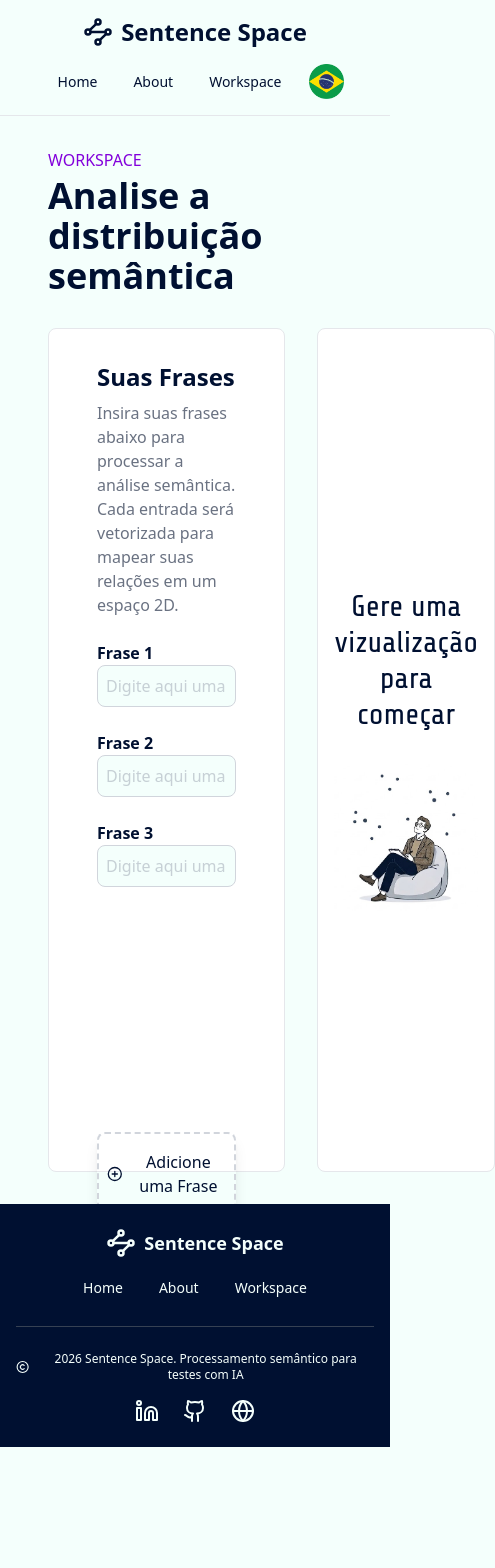
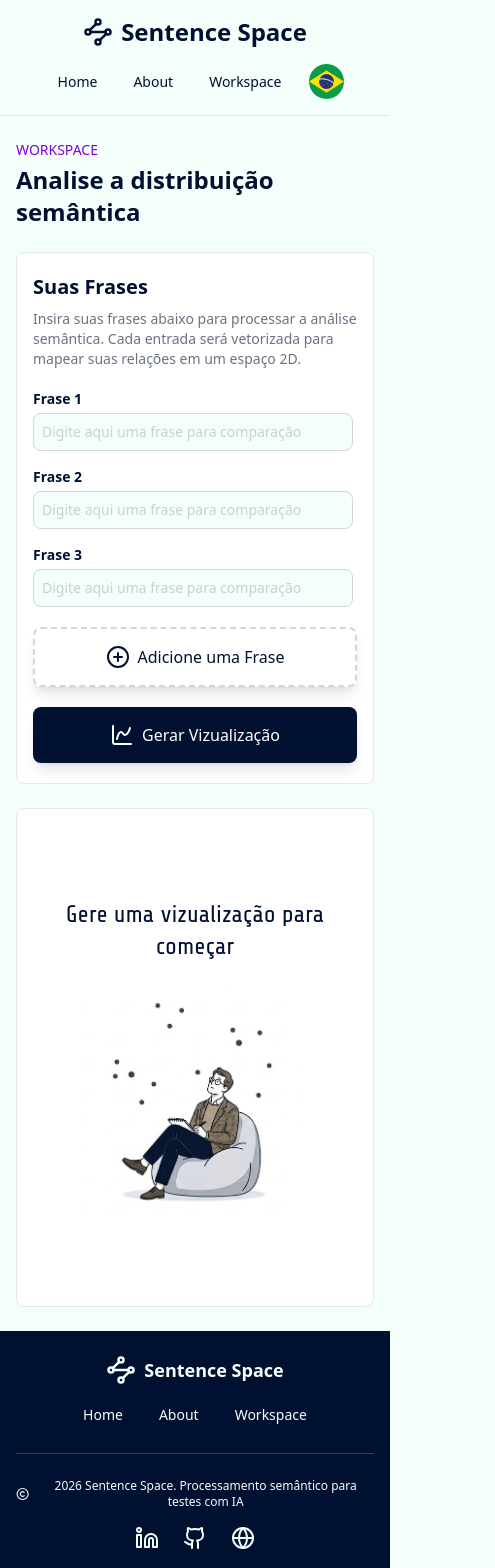
Before and after one commit to LucMazarJR/visual_embedding, a Next.js app in the folder front/: page /workspace in a window 390 px wide. Shown: the top 1568 px of the page, 495 px wide, since content can reach past the window. Before the commit the page ends 1447 px from the top, so only its background shows below. Built offline with nearby package versions, Linux system fonts and the light colour scheme.

Commit message:
feat: add responsivity to workspace and about page

```diff
--- a/front/app/_components/buttons/delete_phrase.tsx
+++ b/front/app/_components/buttons/delete_phrase.tsx
@@ -10,7 +10,7 @@ export default function DeletePhrase({ lngt, removeFunc }: DeletePhraseProps) {
     return (
       <button
         type="button"
-        className="absolute top-2 right-2 text-gray-300 opacity-0 transition-all delay-100 duration-100 ease-in-out group-hover:opacity-100 hover:scale-110 hover:text-red-300"
+        className="absolute top-2 right-2 text-gray-400 opacity-100 transition-all duration-100 ease-in-out hover:scale-110 hover:text-red-300 sm:text-gray-300 sm:opacity-0 sm:group-hover:opacity-100"
         onClick={removeFunc}
       >
         <Trash2Icon width={30} />
--- a/front/app/about/page.tsx
+++ b/front/app/about/page.tsx
@@ -8,14 +8,14 @@ import styles from "./page.module.css";
 
 export default function About() {
   return (
-    <div className="mt-12 mb-24 flex w-full flex-col items-center text-center">
-      <div className="w-1/2 space-y-2">
-        <h1 className="w-full text-start text-5xl font-black">
+    <div className="mt-8 mb-14 flex w-full flex-col items-center px-4 text-center sm:mt-10 sm:mb-20 sm:px-8 lg:mt-12 lg:mb-24">
+      <div className="w-full max-w-5xl space-y-2">
+        <h1 className="w-full text-start text-3xl font-black sm:text-4xl lg:text-5xl">
           O que é o Sentence Space?
         </h1>
-        <div className="mt-2 flex flex-col gap-12 text-justify">
+        <div className="mt-2 flex flex-col gap-8 text-justify sm:gap-10 lg:gap-12">
           <section>
-            <p className="text-gray-600">
+            <p className="text-sm text-gray-600 sm:text-base lg:text-lg">
               Sentence Space é um experimento/ferramenta que transforma frases
               em vetores e as mostra num espaço visual para você ver, explorar e
               entender como uma IA as interpreta e organiza semanticamente.
@@ -26,7 +26,7 @@ export default function About() {
             <h3>
               <SquareTerminal /> O que fazemos?
             </h3>
-            <p>
+            <p className="text-sm sm:text-base lg:text-lg">
               Recebemos de 3 a 10 frases (do usuário) e transformamos cada frase em
               um vetor numérico (embedding) usando o modelo de embeddings do Gemini.
               Em seguida reduzimos a
@@ -41,7 +41,7 @@ export default function About() {
               Como funciona?
             </h3>
             <div className="mt-2 flex flex-col items-center">
-              <ol className="w-[95%] list-inside list-decimal space-y-2 marker:font-bold">
+              <ol className="w-full list-inside list-decimal space-y-2 text-sm marker:font-bold sm:w-[95%] sm:text-base lg:text-lg">
                 <li>
                   <span>Entrada:</span> o usuário envia uma lista de frases.
                 </li>
@@ -70,7 +70,7 @@ export default function About() {
               <Lightbulb />E por que isso importa?
             </h3>
             <div className="mt-2 flex flex-col items-center">
-              <ul className="w-[95%] list-inside list-disc space-y-2">
+              <ul className="w-full list-inside list-disc space-y-2 text-sm sm:w-[95%] sm:text-base lg:text-lg">
                 <li>
                   <span>Torna o abstrato visível:</span> embeddings são números;
                   aqui você vê onde frases parecidas ficam próximas no espaço.
@@ -92,7 +92,7 @@ export default function About() {
               <Sparkles />
               Inspiração
             </h3>
-            <p>
+            <p className="text-sm sm:text-base lg:text-lg">
               A ideia nasceu do uso de embeddings para aproximação semântica em
               chatbots e bancos de dados vetoriais. Durante um projeto de
               extensão no PET-Saúde, precisei implementar um conjunto de FAQs em
--- a/front/app/workspace/page.tsx
+++ b/front/app/workspace/page.tsx
@@ -30,7 +30,7 @@ export default function WorkSpace() {
       sentence: { phrase: string; isEmpty: boolean };
     }[]
   >([]);
-  const [isLoading, setIsLoading] = useState(false)
+  const [isLoading, setIsLoading] = useState(false);
   const phrasesContainerRef = useRef<HTMLFormElement>(null);
   const previousPhrasesLengthRef = useRef(phrases.length);
 
@@ -73,7 +73,7 @@ export default function WorkSpace() {
         return;
       }
 
-      setIsLoading(true)
+      setIsLoading(true);
 
       const validPhrases = checkedPhrases.filter((item) => !item.isEmpty);
       const data = { sentences: validPhrases.map((item) => item.phrase) };
@@ -103,7 +103,7 @@ export default function WorkSpace() {
     } catch (e) {
       alert(e); // Mudar para aviso de erro nativo
     } finally {
-      setIsLoading(false)
+      setIsLoading(false);
     }
   };
 
@@ -126,16 +126,18 @@ export default function WorkSpace() {
   }, [phrases.length]);
 
   return (
-    <div className="space-y-8 p-8 px-12">
+    <div className="space-y-6 px-4 py-6 sm:px-8 sm:py-8 lg:space-y-8 lg:px-12">
       <section className="flex flex-col gap-1">
-        <p className="font-medium text-purple-700">WORKSPACE</p>
-        <h2 className="text-4xl font-bold">Analise a distribuição semântica</h2>
+        <p className="text-sm font-medium text-purple-700 sm:text-base">WORKSPACE</p>
+        <h2 className="text-2xl font-bold sm:text-3xl lg:text-4xl">
+          Analise a distribuição semântica
+        </h2>
       </section>
-      <div className="flex h-screen min-h-screen flex-1 gap-8">
-        <div className="flex-4 space-y-6 rounded-lg border border-gray-200 bg-white px-12 py-8">
+      <div className="grid grid-cols-1 gap-6 lg:grid-cols-10 lg:gap-8">
+        <div className="space-y-5 rounded-lg border border-gray-200 bg-white px-4 py-5 sm:px-6 sm:py-6 lg:col-span-4 lg:space-y-6 lg:px-10 lg:py-8">
           <section className="space-y-2">
-            <h3 className="text-2xl font-bold">Suas Frases</h3>
-            <p className="text-gray-500">
+            <h3 className="text-xl font-bold sm:text-2xl">Suas Frases</h3>
+            <p className="text-sm text-gray-500 sm:text-base">
               Insira suas frases abaixo para processar a análise semântica. Cada
               entrada será vetorizada para mapear suas relações em um espaço 2D.
             </p>
@@ -143,19 +145,19 @@ export default function WorkSpace() {
           <form
             ref={phrasesContainerRef}
             action=""
-            className="flex h-[60%] flex-col gap-6 overflow-auto scroll-auto"
+            className="flex max-h-[45vh] flex-col gap-4 overflow-auto pr-1 sm:max-h-[50vh] lg:max-h-[52vh] lg:gap-6"
           >
             {phrases.map((p, i) => {
               return (
-                <div key={i} className="flex flex-col">
-                  <label htmlFor={`${i}form`} className="font-semibold">
+                <div key={i} className="flex flex-col gap-1">
+                  <label htmlFor={`${i}form`} className="text-sm font-semibold sm:text-base">
                     Frase {i + 1}
                   </label>
                   <div className="group relative flex">
                     <input
                       type="text"
                       className={
-                        "relative w-full rounded-lg border p-2 caret-black " +
+                        "relative w-full rounded-lg border p-2 pr-10 text-sm caret-black sm:text-base " +
                         (p.isEmpty
                           ? "border-red-300 bg-red-50 text-red-800"
                           : "bg-background border-gray-300 text-gray-400")
@@ -181,19 +183,18 @@ export default function WorkSpace() {
           <AddButton addFunc={handleAddPhrase} len={phrases.length} />
           <GenerateButton generateFunc={() => handleSubmit(phrases)} />
         </div>
-        <div className="flex h-full flex-6 items-center justify-center rounded-lg border border-gray-200 bg-white p-4">
-          {!!embeddedPhrases.length ? (
-            <CartesianPlane data={embeddedPhrases} />
-          ) : isLoading ?
-            (
-              <div className="flex flex-col gap-6">
-                <span className="font-bold text-2xl">Processando dados</span>
-                <Loader2 className="h-15 w-full animate-spin [animation-duration:3s]" />
+        <div className="flex min-h-105 items-center justify-center rounded-lg border border-gray-200 bg-white p-3 sm:min-h-125 sm:p-4 lg:col-span-6 lg:min-h-170">
+          <div className="h-[56vh] min-h-90 w-full sm:h-[58vh] lg:h-full lg:min-h-155">
+            {!!embeddedPhrases.length ? (
+              <CartesianPlane data={embeddedPhrases} />
+            ) : isLoading ? (
+              <div className="flex h-full flex-col items-center justify-center gap-6 text-center">
+                <span className="text-xl font-bold sm:text-2xl">Processando dados</span>
+                <Loader2 className="h-14 w-14 animate-spin [animation-duration:3s]" />
               </div>
-            ) :
-            (
+            ) : (
               <div
-                className={`flex h-full w-full flex-col items-center justify-center gap-8 text-center text-3xl font-bold ${share_tech.className}`}
+                className={`flex h-full w-full flex-col items-center justify-center gap-6 px-4 text-center text-2xl font-bold sm:gap-8 sm:text-3xl ${share_tech.className}`}
               >
                 Gere uma vizualização para começar
                 <div className="flex w-full justify-center">
@@ -201,14 +202,15 @@ export default function WorkSpace() {
                     src="/workspace-init.png"
                     width={500}
                     height={500}
-                    sizes="(max-width: 612px) 256px, (max-width: 1024px) 320px, 448px"
-                    className="h-auto w-64 sm:w-72 md:w-80 lg:w-md"
+                    sizes="(max-width: 612px) 240px, (max-width: 1024px) 320px, 448px"
+                    className="h-auto w-56 sm:w-72 md:w-80 lg:w-md"
                     alt="Ilustração inicial da visualização semântica"
                     priority
                   />
                 </div>
               </div>
             )}
+          </div>
         </div>
       </div>
     </div>
```
Also changed, not shown: front/app/about/page.module.css (+13 -1 lines).
